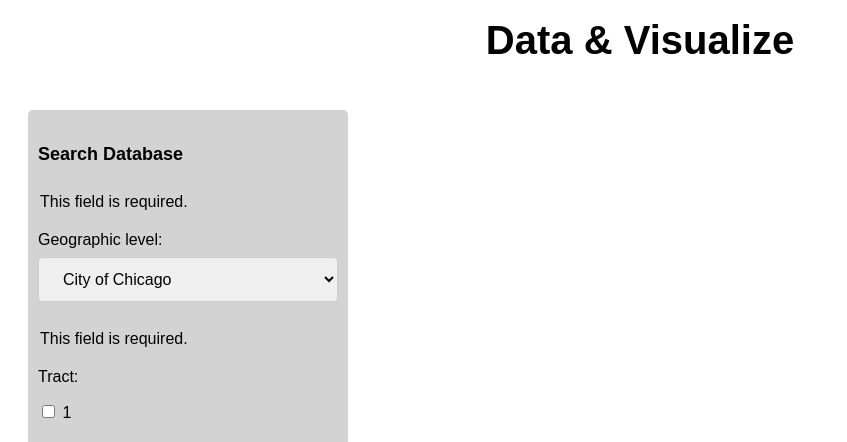
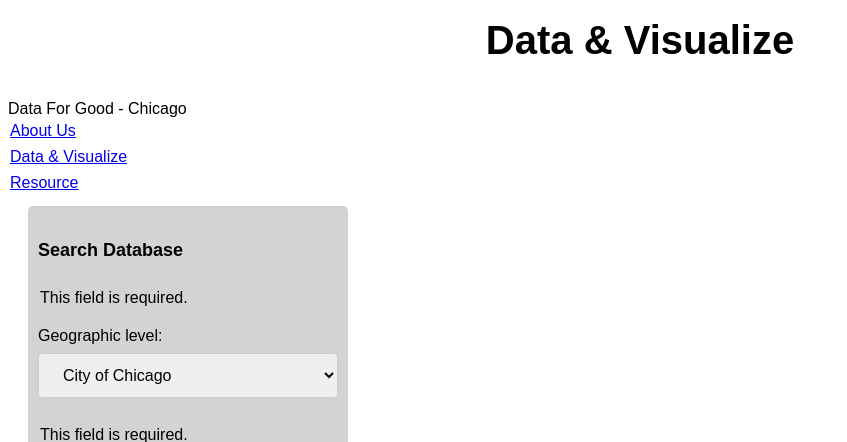
Before and after one commit to jamesturk/DataForGood-chicago, a Django app: page /main/dataandvisualize/ in a window 1280 px wide. Shown: the top 442 px of the page, without its empty margins (0-847 px from the left). Run offline with Django 5.2, Linux system fonts and the light colour scheme; tables that the repository leaves empty hold one stand-in row (values such as "Sample post").

Commit message:
updated html to include header hrefs to other pages for web app

```diff
--- a/dataforgood/main/templates/dataandvisualize.html
+++ b/dataforgood/main/templates/dataandvisualize.html
@@ -180,6 +180,17 @@
     </head>
     <h1> Data & Visualize </h1>
     <body>
+
+        <header>
+            <nav>
+                <div class="logo">Data For Good - Chicago</div>
+                <ul class="nav-links">
+                    <li><a href="{% url 'aboutus' %}">About Us</a></li>
+                    <li><a href="{% url 'dataandvisualize' %}">Data & Visualize</a></li>
+                    <li><a href="{% url 'resources' %}">Resource</a></li>
+                </ul>
+            </nav>
+        </header>
 
         <div class="query-form">
             <h4> Search Database </h4>
```
